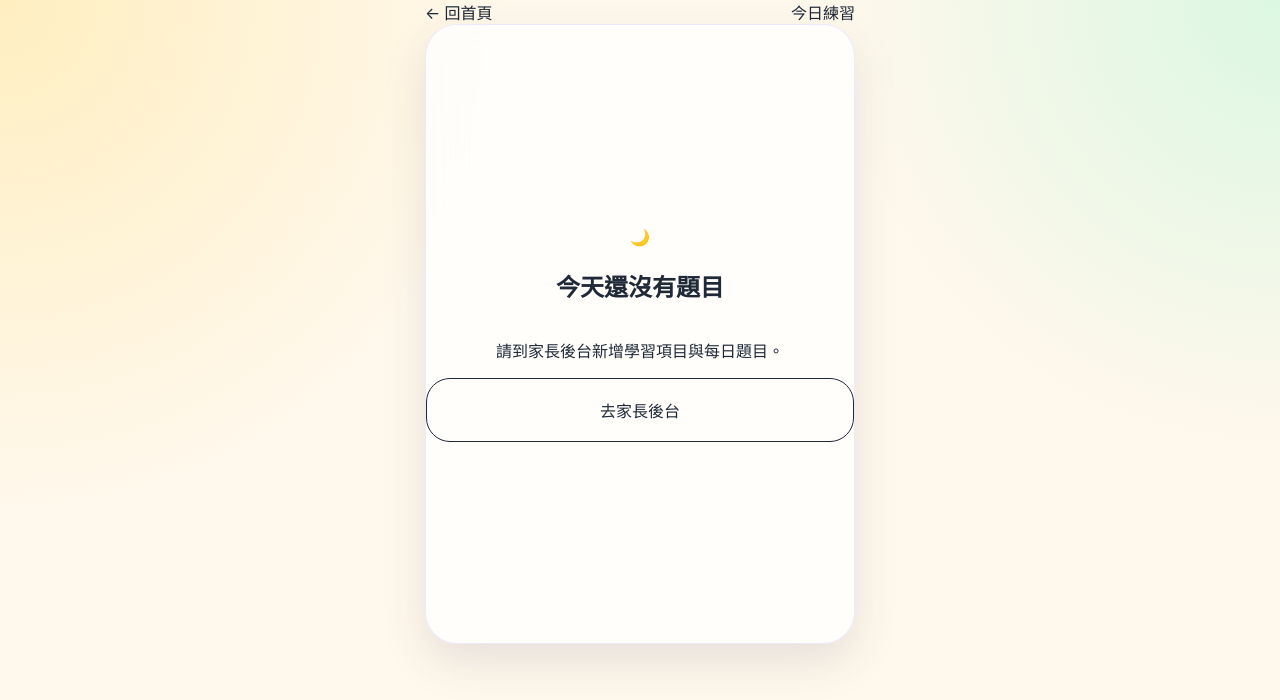
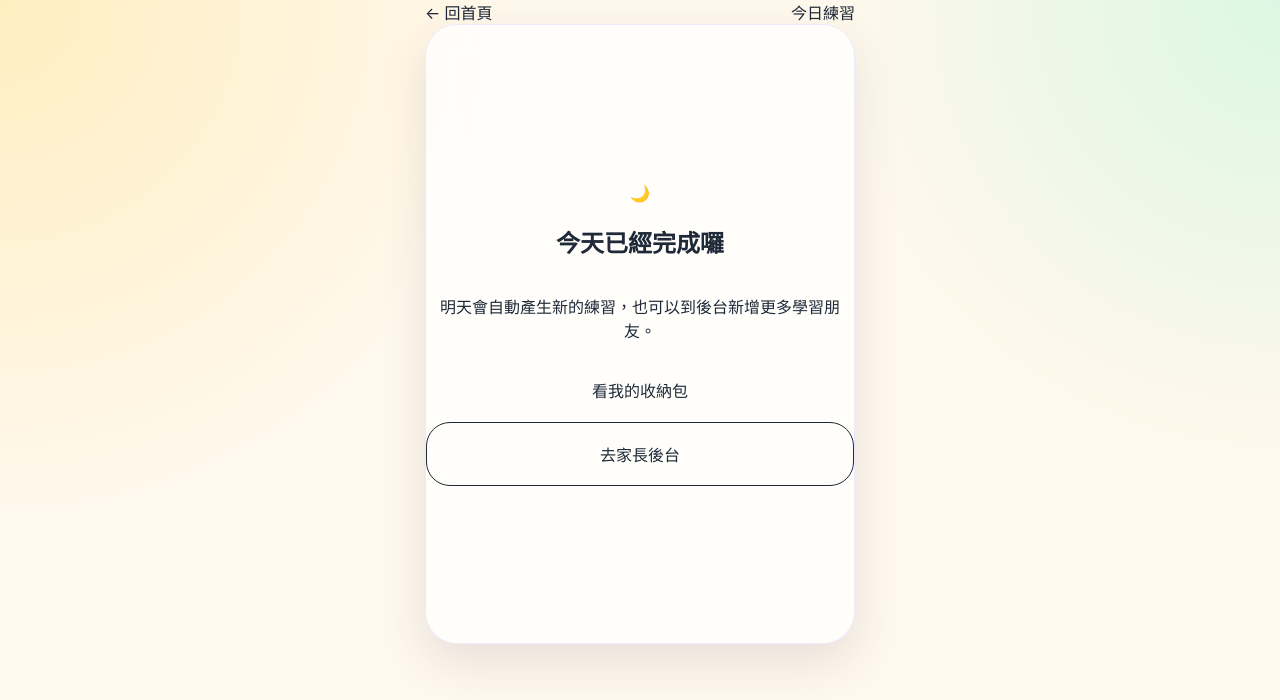
Before and after one commit to daisanity-svg/star-practice-pwa, a Next.js app: page /practice in a window 1280 px wide. Shown: the top 700 px of the page. Built offline with nearby package versions, Linux system fonts and the light colour scheme; no server answers; the database is empty.

Commit message:
Support generated daily plan metadata in practice runner

```diff
--- a/components/PracticeRunner.tsx
+++ b/components/PracticeRunner.tsx
@@ -17,7 +17,7 @@ type CompletionStats = {
 };
 
 function isTracingQuestion(question: GeneratedQuestion) {
-  return question.practice_mode === 'tracing';
+  return question.practice_mode === 'tracing' || question.practice_mode === 'intro';
 }
 
 function isAnswerCorrect(question: GeneratedQuestion, selected: string) {
@@ -54,6 +54,7 @@ export function PracticeRunner({ questions }: PracticeRunnerProps) {
 
     return {
       child_id: current.child_id,
+      daily_learning_plan_id: current.daily_learning_plan_id,
       generated_question_id: current.id,
       learning_item_id: current.learning_item_id ?? current.learning_item?.id ?? null,
       memory_hook_id: current.memory_hook_id ?? current.memory_hook?.id ?? null,
@@ -107,9 +108,10 @@ export function PracticeRunner({ questions }: PracticeRunnerProps) {
     return (
       <section className="kid-card flex min-h-[620px] flex-col items-center justify-center p-6 text-center">
         <div className="text-7xl">🌙</div>
-        <h1 className="mt-6 text-4xl font-black text-ink">今天還沒有題目</h1>
-        <p className="mt-4 text-xl font-bold text-slate-500">請到家長後台新增學習項目與每日題目。</p>
-        <div className="mt-8 w-full">
+        <h1 className="mt-6 text-4xl font-black text-ink">今天已經完成囉</h1>
+        <p className="mt-4 text-xl font-bold text-slate-500">明天會自動產生新的練習，也可以到後台新增更多學習朋友。</p>
+        <div className="mt-8 w-full space-y-3">
+          <KidButton href="/collection" tone="butter">看我的收納包</KidButton>
           <KidButton href="/parent/dashboard" tone="white">去家長後台</KidButton>
         </div>
       </section>
@@ -168,7 +170,7 @@ export function PracticeRunner({ questions }: PracticeRunnerProps) {
             onClick={handleTracingDone}
             className={`mt-5 h-20 w-full rounded-[30px] text-2xl font-black shadow-sm active:scale-[0.98] ${answeredCurrent ? 'bg-mint text-emerald-900' : 'bg-butter text-amber-900'}`}
           >
-            {answeredCurrent ? '描好了！' : '我描好了'}
+            {answeredCurrent ? '完成了！' : current.practice_mode === 'intro' ? '我認識了' : '我描好了'}
           </button>
         </div>
       ) : (
```
